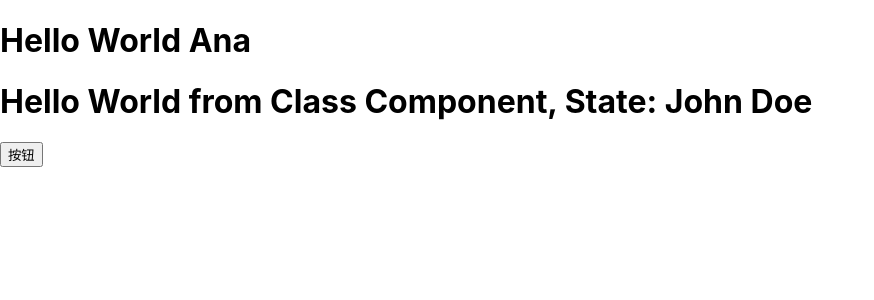
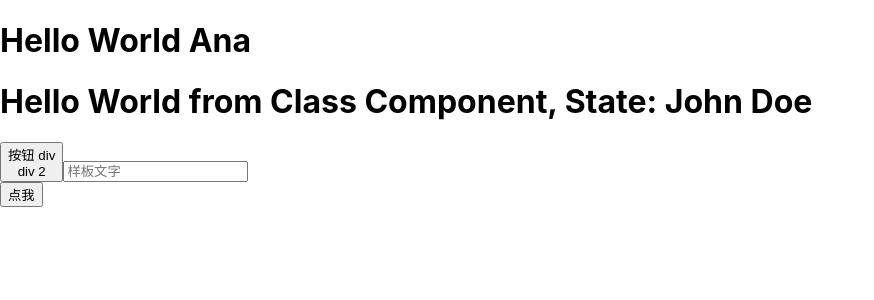
Before and after one commit to Bean-Vic/Final-Project-Jan-2026, a React (Create React App) app: page / in a window 1280 px wide. Shown: the top 300 px of the page, without its empty margins (0-874 px from the left). Built offline with nearby package versions, Linux system fonts and the light colour scheme.

Commit message:
课堂代码 01/22

```diff
--- a/src/example/simpleComponent.jsx
+++ b/src/example/simpleComponent.jsx
@@ -2,7 +2,7 @@ import React from 'react';
 
 
 export const HelloWorldComponent = (props) => {
-    console.log(props);
+    // console.log(props);
     return (
         <h1>Hello World {props.name}</h1>
     );
@@ -14,6 +14,7 @@ export class HelloWorldClassComponent extends React.Component {
         super();
         this.state = {
             name: 'John Doe',
+            inputValue: '',
         };
     }
 
@@ -28,9 +29,36 @@ export class HelloWorldClassComponent extends React.Component {
         return (
             <>
                 <h1>Hello World from Class Component, State: {this.state.name}</h1>
-                <button onClick={this.handleClick}>按钮</button>
+                <button onClick={this.handleClick}>
+                    <div>按钮 div</div>
+                    <div>div 2</div>
+                </button>
+
+                <input
+                    placeholder="样板文字"
+                    onChange={(event) => this.setState({name: 'John Doe', inputValue: event.target.value })}
+                    value={this.state.inputValue}
+                    type="number"
+                />
             </>
 
         );
     }
 }
+
+export function NestedButtons() {
+    const handleOuterClick = () => {
+        console.log('外层 div 被点击');
+    };
+
+    const handleInnerClick = (e) => {
+        e.stopPropagation(); // 阻止事件冒泡到外层
+        console.log('按钮被点击');
+    };
+
+    return (
+        <div onClick={handleOuterClick}>
+            <button onClick={handleInnerClick}>点我</button>
+        </div>
+    );
+}
--- a/src/index.js
+++ b/src/index.js
@@ -4,7 +4,7 @@ import 'src/sass/index.scss';
 import App from 'src/components/App';
 import { Provider } from 'react-redux';
 import store from 'src/store';
-import { HelloWorldComponent, HelloWorldClassComponent } from 'src/example/simpleComponent';
+import { HelloWorldComponent, HelloWorldClassComponent, NestedButtons } from 'src/example/simpleComponent';
 
 const root = ReactDOM.createRoot(document.getElementById('root'));
 root.render(
@@ -13,6 +13,7 @@ root.render(
             {/*<App />*/}
             <HelloWorldComponent name="Ana" />
             <HelloWorldClassComponent name="Bean"/>
+            <NestedButtons />
         </Provider>
     </React.StrictMode>,
 );
```
